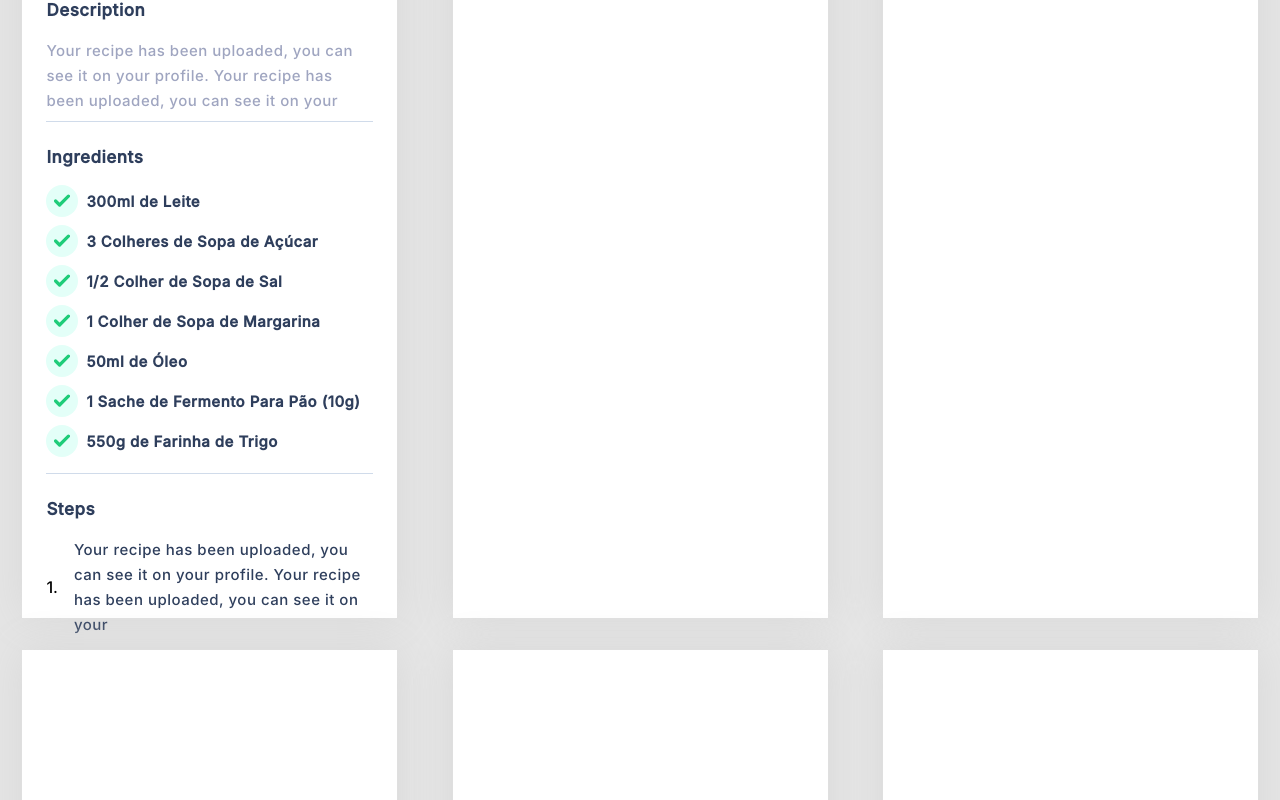
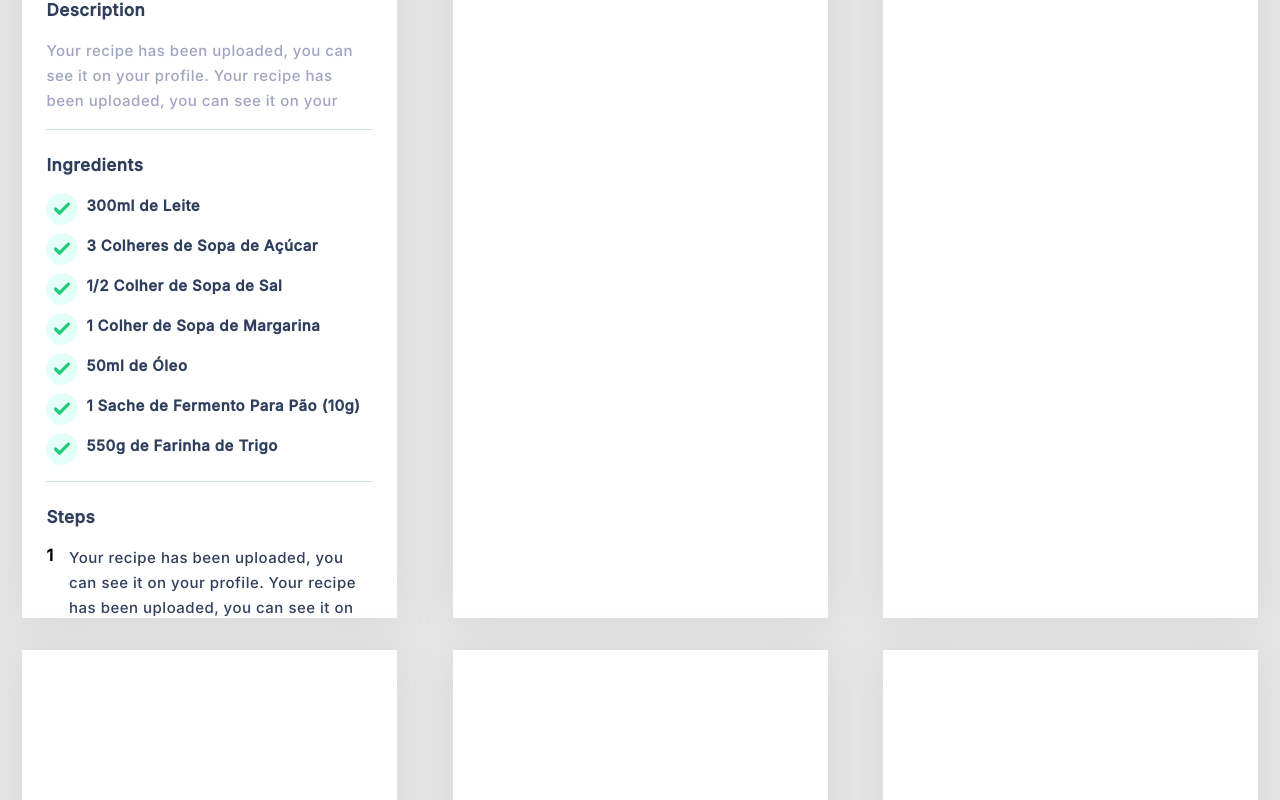
Before and after one commit to israelyago/chefio-webapp, a React (Create React App) app: page / in a window 1280 px wide. Shown: the part 1060-1860 px from the top of the page. Built offline with nearby package versions, Linux system fonts and the light colour scheme; grey boxes are pictures that could not be loaded.

Commit message:
Update Recipe Steps

```diff
--- a/src/App.scss
+++ b/src/App.scss
@@ -134,12 +134,17 @@ main {
 .text-start {
   text-align: start;
 }
+.flex {
+  display: flex;
+}
 .flex-row {
-  display: flex;
   flex-direction: row;
 }
 .flex-start {
   align-items: flex-start;
+}
+.flex-center {
+  align-items: center;
 }
 .flex-wrap {
   flex-wrap: wrap;
@@ -155,6 +160,15 @@ main {
 }
 .gap-0-5 {
   gap: 0.5rem;
+}
+.gap-1 {
+  gap: 1rem;
+}
+.overflow-auto {
+  overflow: auto;
+}
+.height-100 {
+  height: 100%;
 }
 .message {
   margin-bottom: 4rem;
--- a/src/App.tsx
+++ b/src/App.tsx
@@ -63,7 +63,7 @@ function App() {
               <div className="content">
                 <Input text="Search" iconSrc={searchIcon} />
                 <h2 className="mt-2 text-start">Category</h2>
-                <div className="flex-row flex-wrap space-around">
+                <div className="flex flex-row flex-wrap space-around">
                   <Button text="All" type={ButtonVariants.Primary}/>
                   <Button text="Food" type={ButtonVariants.Neutral}/>
                   <Button text="Drink" type={ButtonVariants.Neutral}/>
@@ -84,7 +84,7 @@ function App() {
           </div>
           <div className="screen-frame">
             <div className="screen-frame__content">
-              <div className="content">
+              <div className="content height-100 overflow-auto">
                 <RecipeDetails />
               </div>
             </div>
--- a/src/components/recipe-details/recipe-details.scss
+++ b/src/components/recipe-details/recipe-details.scss
@@ -5,12 +5,6 @@
     display: flex;
     flex-direction: column;
     text-align: start;
-
-    .flex {
-        display: flex;
-        flex-direction: row;
-        align-items: center;
-    }
 
     .rounded {
         border-radius: 50%;
--- a/src/components/recipe-details/recipe-details.tsx
+++ b/src/components/recipe-details/recipe-details.tsx
@@ -2,6 +2,7 @@ import React from 'react';
 import './recipe-details.scss';
 import hearthIcon from '../../icons/svg/heart-2036065.svg';
 import Ingredient from '../ingredient/ingredient';
+import RecipeStep from '../recipe-step/recipe-step';
 
 interface recipeDetailsProps {
 
@@ -14,14 +15,14 @@ export const RecipeDetails: React.FC<recipeDetailsProps> = () => {
             <h2>Cacao Maca Walnut Milk</h2>
             <div className="paragraph-2">Food | 60 mins</div>
             <div className="flex space-between">
-                <div className="flex">
+                <div className="flex flex-center">
                     <div className="rounded">
                         <img src="https://media.acceledent.com/wp-content/uploads/2013/08/19094215/shutterstock_140910247-300x201.jpg" alt=""/>
                     </div>
                     <h2 className="ms-0-5">Elena Shelby</h2>
                 </div>
 
-                <div className="flex">
+                <div className="flex flex-center">
                     <div className="hearth-icon">
                         <img src={hearthIcon} alt=""/>
                     </div>
@@ -31,7 +32,7 @@ export const RecipeDetails: React.FC<recipeDetailsProps> = () => {
             <hr />
             <h2>Description</h2>
             <div className="paragraph-2">Your recipe has been uploaded, you can see it on your profile. Your recipe has been uploaded, you can see it on your</div>
-            <hr />
+            <hr className="mt-1" />
             <h2>Ingredients</h2>
             <div className="grid gap-0-5 mb-0-5">
                 <Ingredient text="300ml de Leite" />
@@ -44,13 +45,11 @@ export const RecipeDetails: React.FC<recipeDetailsProps> = () => {
             </div>
             <hr />
             <h2>Steps</h2>
-            {/* Todo: esse flex-start ta dando conflito com outro css */}
             {/* Componentizar essa div */}
-            <div className="flex flex-row step flex-start">
-                <div className="step-number">1.</div>
-                <div className="step-body ms-1">
-                    <div className="paragraph-2 main-text">Your recipe has been uploaded, you can see it on your profile. Your recipe has been uploaded, you can see it on your</div>
-                </div>
+            <div className="grid gap-1">
+                <RecipeStep number={1} text="Your recipe has been uploaded, you can see it on your profile. Your recipe has been uploaded, you can see it on your"/>
+                <RecipeStep number={2} text="Your recipe has been uploaded, you can see it on your profile. Your recipe has been uploaded, you can see it on your"/>
+                <RecipeStep number={3} text="Your recipe has been uploaded, you can see it on your profile. Your recipe has been uploaded, you can see it on your"/>
             </div>
         </div>
     )
--- /dev/null
+++ b/src/components/recipe-step/recipe-step.scss
@@ -0,0 +1,5 @@
+@import "../../variables.scss";
+
+.recipe-step {
+
+}
--- /dev/null
+++ b/src/components/recipe-step/recipe-step.tsx
@@ -0,0 +1,22 @@
+import React from 'react';
+import './recipe-step.scss';
+
+interface recipeStepProps {
+    number: number,
+    text: string,
+}
+
+export const RecipeStep: React.FC<recipeStepProps> = (props) => {
+    return (
+        <div className="recipe-step">
+            <div className="flex flex-row step flex-start">
+                <div className="step-number bold">{props.number}</div>
+                <div className="step-body ms-1">
+                    <div className="paragraph-2 main-text">{props.text}</div>
+                </div>
+            </div>
+        </div>
+    )
+}
+
+export default RecipeStep;
```
